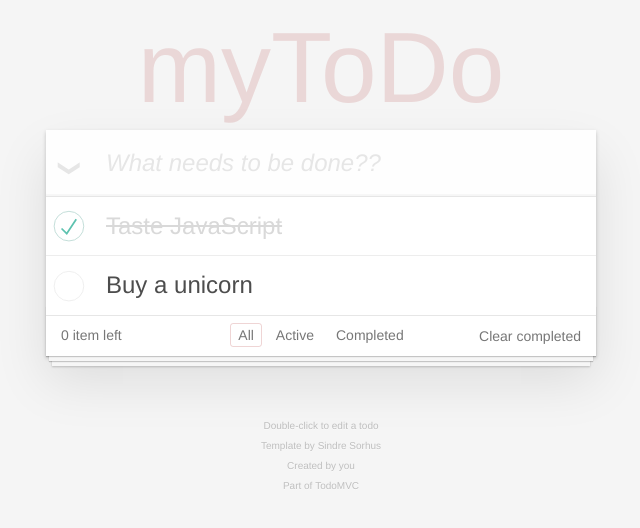
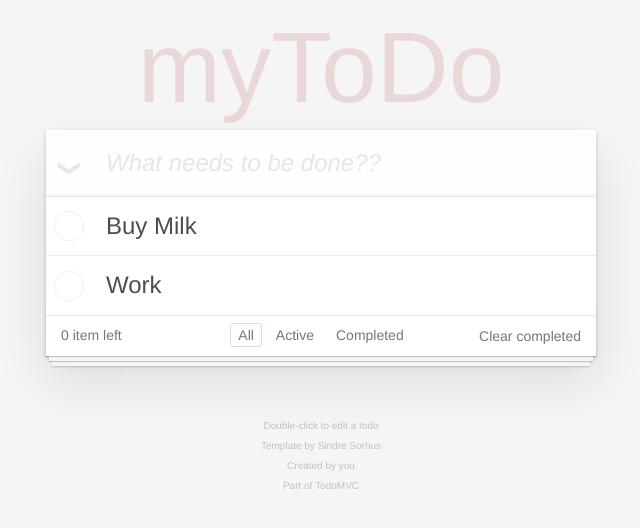
Before and after one commit to oxygen-TW/AngularTodoList, an Angular app: page / in a window 1280 px wide. Shown: the top 528 px of the page, without its empty margins (319-959 px from the left). Built offline with nearby package versions, Linux system fonts and the light colour scheme.

Commit message:
Add "add item" and "remove item" and "new item"

```diff
--- a/src/app/app.component.html
+++ b/src/app/app.component.html
@@ -1,7 +1,7 @@
 <section class="todoapp">
   <header class="header">
     <h1>{{ title }}</h1>
-    <input class="new-todo" (keyup.enter)="showInput($event)" [placeholder]="inputPlaceHolder" autofocus>
+    <input class="new-todo" (keyup.enter)="AddItem($event)" [placeholder]="inputPlaceHolder" autofocus>
   </header>
   <!-- This section should be hidden by default and shown when there are todos -->
   <section class="main">
@@ -10,6 +10,15 @@
     <ul class="todo-list">
       <!-- These are here just to show the structure of the list items -->
       <!-- List items should get the class `editing` when editing and `completed` when marked as completed -->
+      <li *ngFor="let todo of todoList; let idx=index">
+        <div class="view">
+          <input class="toggle" type="checkbox" [checked]="todo.isCompleted">
+          <label>{{ todo.item }}</label>
+          <button class="destroy" (click)="RemoveItem(idx)"></button>
+        </div>
+        <input class="edit" value="Create a TodoMVC template">
+      </li>
+      <!--
       <li class="completed">
         <div class="view">
           <input class="toggle" type="checkbox" checked>
@@ -26,6 +35,7 @@
         </div>
         <input class="edit" value="Rule the web">
       </li>
+    -->
     </ul>
   </section>
   <!-- This footer should hidden by default and shown when there are todos -->
@@ -45,7 +55,7 @@
       </li>
     </ul>
     <!-- Hidden if no completed items are left ↓ -->
-    <button class="clear-completed">Clear completed</button>
+    <button class="clear-completed" (click)="RemoveCompleted()">Clear completed</button>
   </footer>
 </section>
 <footer class="info">
--- a/src/app/app.component.ts
+++ b/src/app/app.component.ts
@@ -1,16 +1,38 @@
 import { Component } from '@angular/core';
+import { FormsModule } from '@angular/forms';
 
 @Component({
   selector: 'app-root',
   templateUrl: './app.component.html',
   styleUrls: ['./app.component.css']
 })
+
 export class AppComponent {
   title = 'myToDo';
   inputPlaceHolder = "What needs to be done??";
+  newTodo = "default Value";
+  todoList = [
+    {
+      item: "Buy Milk",
+      isCompleted: false
+    },
+    {
+      item: "Work",
+      isCompleted: false
+    }
+  ];
 
-  showInput(event){
+  AddItem(event){
     console.log(event);
+    this.todoList.push({item: event.target.value, isCompleted: false})
     event.target.value = "";
   }
+
+  RemoveItem(index){
+    this.todoList.splice(index, 1);
+  }
+
+  RemoveCompleted(){
+
+  }
 }
```
Also changed, not shown: 1 other file (tests, documents, lock files or other folders).
